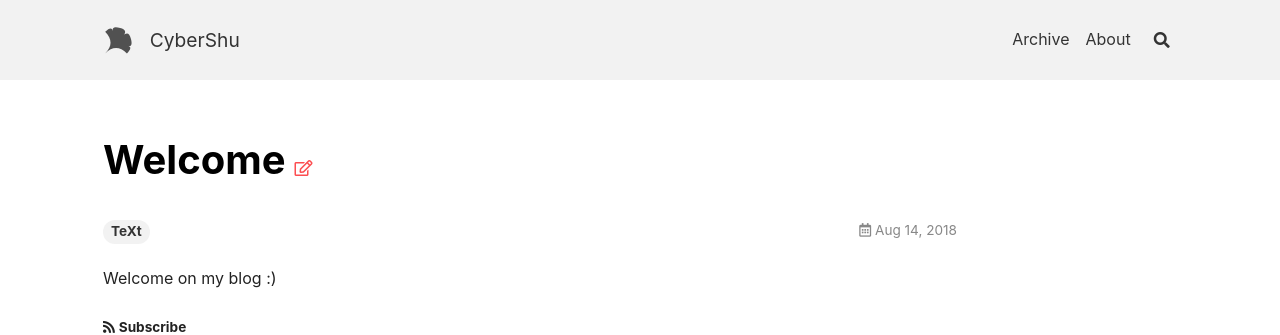
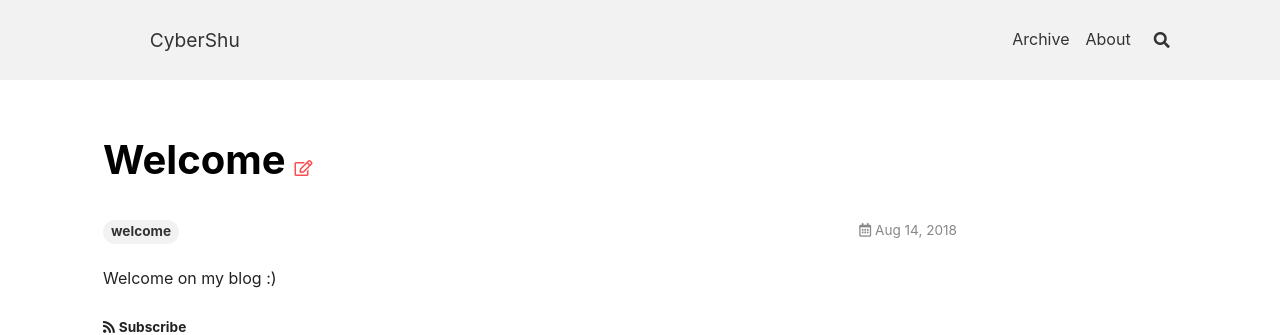
Before and after one commit to michmzr/michmzr.github.io, a Jekyll site: the page built from _posts/2018-08-14-welcome.md, in a window 1280 px wide. Shown: the top 335 px of the page. Built offline with Jekyll 4.4.1, drawn with Linux system fonts in a browser that asks for light colours; nearby versions of some CDN libraries; comment, search, counter and statistics services are not loaded.

Commit message:
Added favicon Change log on blank SVG

```diff
--- a/_config.yml
+++ b/_config.yml
@@ -118,11 +118,11 @@
 ## => Comments
 ##############################
 comments:
-  provider: disqus # false (default), "disqus", "gitalk", "valine", "custom"
+  provider: "disqus" # false (default), "disqus", "gitalk", "valine", "custom"
 
   ## Disqus
   disqus:
-    shortname: cybershu # the Disqus shortname for the site
+    shortname: "cybershu" # the Disqus shortname for the site
 
   ## Gitalk
   # please refer to https://github.com/gitalk/gitalk for more info.
--- a/_data/authors.yml
+++ b/_data/authors.yml
@@ -0,0 +1 @@
+Michał Mazur
--- a/_includes/head/favicon.html
+++ b/_includes/head/favicon.html
@@ -1,26 +1,26 @@
 <!-- start favicons snippet, use https://realfavicongenerator.net/ -->
 {%- include snippets/prepend-baseurl.html path='/assets/apple-touch-icon.png' -%}
-<link rel="apple-touch-icon" sizes="180x180" href="{{ __return }}">
+<link rel="apple-touch-icon" sizes="180x180" href="/assets/apple-touch-icon.png">
 
 {%- include snippets/prepend-baseurl.html path='/assets/favicon-32x32.png' -%}
-<link rel="icon" type="image/png" sizes="32x32" href="{{ __return }}">
+<link rel="icon" type="image/png" sizes="32x32" href="/assets/favicon-32x32.png">
 
 {%- include snippets/prepend-baseurl.html path='/assets/favicon-16x16.png' -%}
-<link rel="icon" type="image/png" sizes="16x16" href="{{ __return }}">
+<link rel="icon" type="image/png" sizes="16x16" href="/assets/favicon-32x32.png">
 
 {%- include snippets/prepend-baseurl.html path='/assets/site.webmanifest' -%}
-<link rel="manifest" href="{{ __return }}">
+<link rel="manifest" href="/site.webmanifest">
 
 {%- include snippets/prepend-baseurl.html path='/assets/safari-pinned-tab.svg' -%}
-<link rel="mask-icon" href="{{ __return }}" color="#fc4d50">
+<link rel="mask-icon" href="/safari-pinned-tab.svg" color="#5bbad5">
 
 {%- include snippets/prepend-baseurl.html path='/assets/favicon.ico' -%}
-<link rel="shortcut icon" href="{{ __return }}">
+<link rel="shortcut icon" href="/assets/favicon-32x32.png">
 
 <meta name="msapplication-TileColor" content="#ffc40d">
 
 {%- include snippets/prepend-baseurl.html path='/assets/browserconfig.xml' -%}
-<meta name="msapplication-config" content="{{ __return }}">
+<meta name="msapplication-config" content="/assets/browserconfig.xml">
 
 <meta name="theme-color" content="#ffffff">
 <!-- end favicons snippet -->
--- a/_posts/2018-08-14-welcome.md
+++ b/_posts/2018-08-14-welcome.md
@@ -1,6 +1,7 @@
 ---
 title: Welcome
-tags: TeXt
+tags: welcome
+layout: article
 ---
 
 Welcome on my blog :)
--- a/assets/browserconfig.xml
+++ b/assets/browserconfig.xml
@@ -2,8 +2,8 @@
 <browserconfig>
     <msapplication>
         <tile>
-            <square150x150logo src="assets/mstile-150x150.png"/>
-            <TileColor>#b91d47</TileColor>
+            <square150x150logo src="/mstile-150x150.png"/>
+            <TileColor>#da532c</TileColor>
         </tile>
     </msapplication>
 </browserconfig>
```
Also changed, not shown: _posts/2021-10-02-gcp-associate-cloud-engineer.md (+1 -2 lines), _includes/svg/logo.svg, assets/android-chrome-192x192.png, assets/android-chrome-512x512.png, assets/apple-touch-icon.png, assets/favicon-16x16.png, assets/favicon-32x32.png, assets/favicon.ico (deleted), assets/mstile-150x150.png, assets/safari-pinned-tab.svg, assets/site.webmanifest, favicon.ico.
